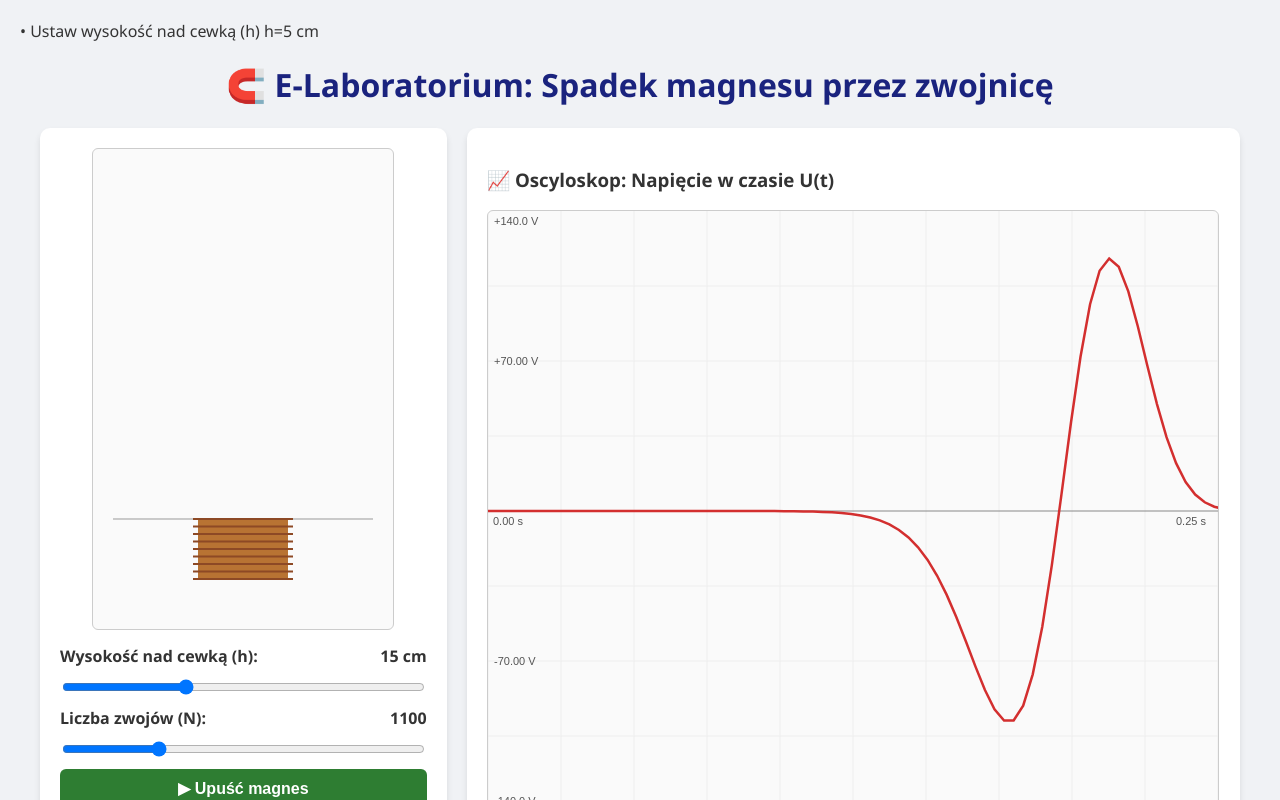
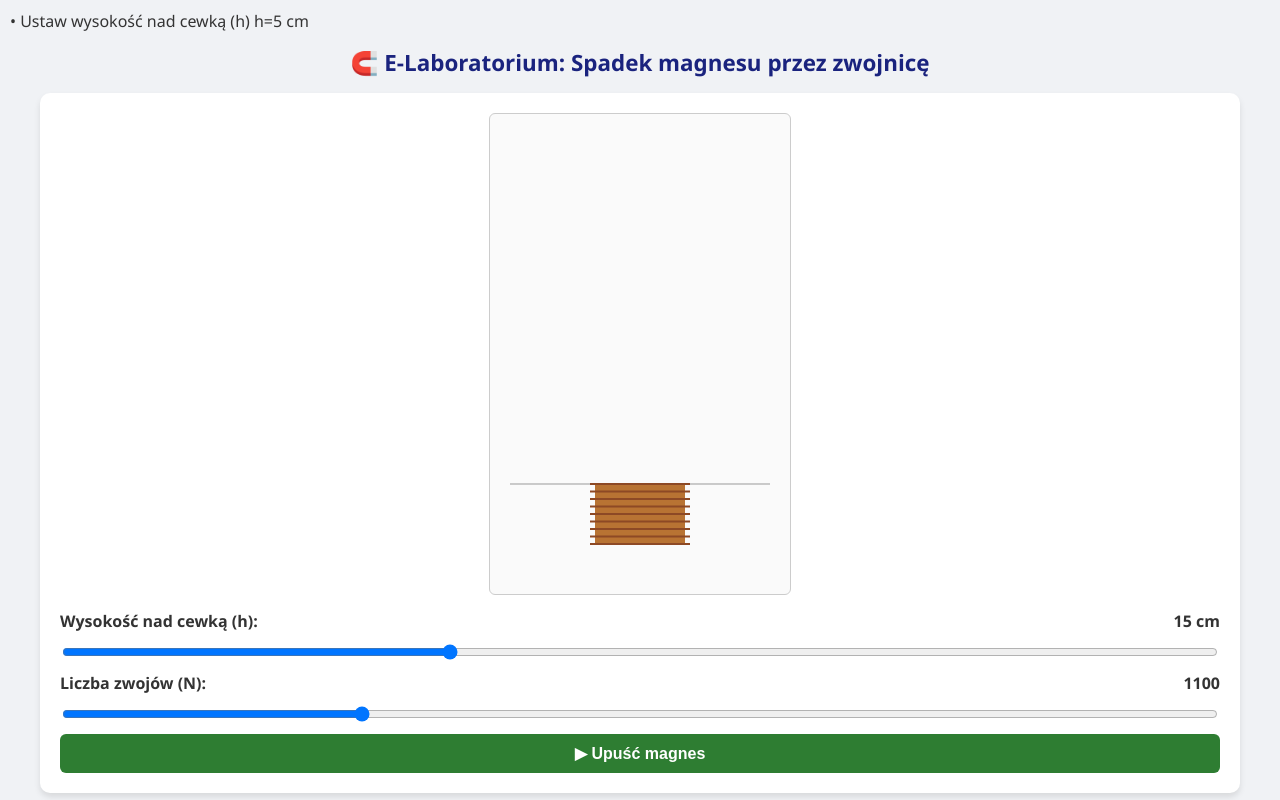
Before and after one commit to librontwaclaw/indukcja, a plain HTML site: page index.html in a window 1280 px wide. Both pictures are taken after a click on the button "▶ Upuść magnes". Shown: the top 800 px of the page. Drawn offline with Linux system fonts and the light colour scheme.

Commit message:
Add files via upload

```diff
--- /dev/null
+++ b/appb.js
@@ -0,0 +1,362 @@
+const simCanvas = document.getElementById('simCanvas');
+const simCtx = simCanvas.getContext('2d');
+const scopeCanvas = document.getElementById('scopeCanvas');
+const scopeCtx = scopeCanvas.getContext('2d');
+
+const heightSlider = document.getElementById('heightSlider');
+const turnsSlider = document.getElementById('turnsSlider');
+const hVal = document.getElementById('hVal');
+const nVal = document.getElementById('nVal');
+const uMaxDisplay = document.getElementById('uMaxDisplay');
+
+const g = 9.81;
+const pxPerMeter = 1000;
+const coilY = 400;
+const coilHeight = 60;
+const magnetHeight = 36;
+const slowMotion = 0.2;
+
+let h_cm = 15;
+let turns = 400;
+let magnetY = coilY - coilHeight/2 - h_cm * 10 - magnetHeight/2;
+let velocity = 0;
+let isFalling = false;
+let maxVoltage = 0;
+let scopeMaxRange = 5;
+let voltageHistory = [];
+let elapsedSimTime = 0;
+let totalCycleTime = 1;
+let measurementCount = 0;
+
+let mousePos = { x: 0, y: 0, active: false };
+// Zapobiega przewijaniu ekranu podczas przesuwania palcem po wykresie
+scopeCanvas.style.touchAction = "none";
+
+function updatePointerPos(clientX, clientY) {
+    const rect = scopeCanvas.getBoundingClientRect();
+    // Skalowanie współrzędnych (ważne, gdy canvas jest zwężony na telefonie)
+    const scaleX = scopeCanvas.width / rect.width;
+    const scaleY = scopeCanvas.height / rect.height;
+
+    mousePos.x = (clientX - rect.left) * scaleX;
+    mousePos.y = (clientY - rect.top) * scaleY;
+    mousePos.active = true;
+}
+
+// Obsługa myszki (komputer)
+scopeCanvas.addEventListener('mousemove', (e) => {
+    updatePointerPos(e.clientX, e.clientY);
+});
+scopeCanvas.addEventListener('mouseleave', () => {
+    mousePos.active = false;
+});
+
+// Obsługa dotyku (telefon / tablet)
+scopeCanvas.addEventListener('touchstart', (e) => {
+    if (e.touches.length > 0) {
+        updatePointerPos(e.touches[0].clientX, e.touches[0].clientY);
+    }
+}, { passive: false });
+
+scopeCanvas.addEventListener('touchmove', (e) => {
+    e.preventDefault(); // blokuje przesuwanie całej strony podczas celowania
+    if (e.touches.length > 0) {
+        updatePointerPos(e.touches[0].clientX, e.touches[0].clientY);
+    }
+}, { passive: false });
+
+scopeCanvas.addEventListener('touchend', () => {
+    mousePos.active = false;
+});
+
+heightSlider.oninput = function() {
+    h_cm = parseInt(this.value);
+    hVal.innerText = h_cm + " cm";
+    if (!isFalling) resetMagnet();
+};
+
+turnsSlider.oninput = function() {
+    turns = parseInt(this.value);
+    nVal.innerText = turns;
+    if (!isFalling) updateAutoScaleY();
+};
+
+function calculateVoltage(y_px, v_ms) {
+    const dy_meters = (y_px - coilY) / pxPerMeter;
+    const sigma = 0.035;
+    const B_factor = 0.008;
+    const dPhi_dy = - (dy_meters / (sigma * sigma)) * Math.exp(-(dy_meters * dy_meters) / (2 * sigma * sigma));
+    const voltage_V = -turns * B_factor * dPhi_dy * v_ms;
+    return voltage_V;
+}
+
+function updateAutoScaleY() {
+    const startY = (coilY - coilHeight/2) - (h_cm * 10) - magnetHeight/2;
+    const exitPeakY = coilY + 35;
+    const distMeters = (exitPeakY - startY) / pxPerMeter;
+    const vEst = Math.sqrt(2 * g * distMeters);
+    const estPeakU = Math.abs(calculateVoltage(exitPeakY, vEst));
+
+    const rawMax = estPeakU * 1.15;
+    const step = rawMax > 10 ? 5 : (rawMax > 4 ? 2 : (rawMax > 1 ? 1 : 0.5));
+    scopeMaxRange = Math.max(0.5, Math.ceil(rawMax / step) * step);
+}
+
+function resetMagnet() {
+    isFalling = false;
+    velocity = 0;
+    elapsedSimTime = 0;
+    magnetY = (coilY - coilHeight/2) - (h_cm * 10) - magnetHeight/2;
+
+    const endY = simCanvas.height + 40;
+    const totalDistanceMeters = (endY - magnetY) / pxPerMeter;
+    totalCycleTime = Math.sqrt((2 * totalDistanceMeters) / g);
+
+    updateAutoScaleY();
+    drawSim();
+}
+
+function dropMagnet() {
+    resetMagnet();
+    isFalling = true;
+    maxVoltage = 0;
+    voltageHistory = [{ t: 0, u: 0 }];
+    //uMaxDisplay.innerText = "0.000";
+}
+
+function updatePhysics(dt) {
+    if (!isFalling) return;
+
+    const simDt = dt * slowMotion;
+    elapsedSimTime += simDt;
+    velocity += g * simDt;
+    magnetY += velocity * pxPerMeter * simDt;
+
+    const currentU = calculateVoltage(magnetY, velocity);
+    voltageHistory.push({ t: elapsedSimTime, u: currentU });
+
+    if (Math.abs(currentU) > maxVoltage) {
+        maxVoltage = Math.abs(currentU);
+        //uMaxDisplay.innerText = maxVoltage.toFixed(3);
+    }
+
+    if (elapsedSimTime >= totalCycleTime) {
+        isFalling = false;
+    }
+}
+
+function drawSim() {
+    simCtx.clearRect(0, 0, simCanvas.width, simCanvas.height);
+    const topCoilY = coilY - coilHeight/2;
+
+    simCtx.strokeStyle = "#999";
+    simCtx.beginPath();
+    simCtx.moveTo(20, topCoilY);
+    simCtx.lineTo(280, topCoilY);
+    simCtx.stroke();
+
+    simCtx.fillStyle = "#b87333";
+    simCtx.fillRect(105, topCoilY, 90, coilHeight);
+
+    const mTop = magnetY - magnetHeight/2;
+    simCtx.fillStyle = "#d32f2f";
+    simCtx.fillRect(130, mTop, 40, magnetHeight/2);
+    simCtx.fillStyle = "#1976d2";
+    simCtx.fillRect(130, mTop + magnetHeight/2, 40, magnetHeight/2);
+
+    simCtx.fillStyle = "white";
+    simCtx.font = "bold 12px Arial";
+    simCtx.fillText("N", 145, mTop + 13);
+    simCtx.fillText("S", 145, mTop + 31);
+
+    simCtx.strokeStyle = "#8d4925";
+    simCtx.lineWidth = 2;
+    const visualTurns = Math.min(20, turns / 50);
+    for (let i = 0; i <= visualTurns; i++) {
+        let y = topCoilY + (i * (coilHeight / visualTurns));
+        simCtx.beginPath();
+        simCtx.moveTo(100, y);
+        simCtx.lineTo(200, y);
+        simCtx.stroke();
+    }
+    simCtx.lineWidth = 1;
+}
+
+function drawWave(ctx, midY, width) {
+    if (voltageHistory.length < 2) return;
+    ctx.strokeStyle = "#d32f2f";
+    ctx.lineWidth = 2.5;
+    ctx.beginPath();
+
+    for (let i = 0; i < voltageHistory.length; i++) {
+        const progressX = voltageHistory[i].t / totalCycleTime;
+        const x = progressX * width;
+        const normalizedY = voltageHistory[i].u / scopeMaxRange;
+        const y = midY - (normalizedY * midY);
+
+        if (i === 0) ctx.moveTo(x, y);
+        else ctx.lineTo(x, y);
+    }
+    ctx.stroke();
+    ctx.lineWidth = 1;
+}
+
+function drawScope() {
+    const w = scopeCanvas.width;
+    const h = scopeCanvas.height;
+    const midY = h / 2;
+
+    scopeCtx.clearRect(0, 0, w, h);
+
+    scopeCtx.strokeStyle = "#eee";
+    for (let x = 0; x <= w; x += w / 10) {
+        scopeCtx.beginPath();
+        scopeCtx.moveTo(x, 0);
+        scopeCtx.lineTo(x, h);
+        scopeCtx.stroke();
+    }
+    for (let i = 1; i <= 3; i++) {
+        let offset = (midY / 4) * i;
+        scopeCtx.beginPath();
+        scopeCtx.moveTo(0, midY - offset);
+        scopeCtx.lineTo(w, midY - offset);
+        scopeCtx.moveTo(0, midY + offset);
+        scopeCtx.lineTo(w, midY + offset);
+        scopeCtx.stroke();
+    }
+
+    scopeCtx.strokeStyle = "#888";
+    scopeCtx.beginPath();
+    scopeCtx.moveTo(0, midY);
+    scopeCtx.lineTo(w, midY);
+    scopeCtx.stroke();
+
+    scopeCtx.fillStyle = "#555";
+    scopeCtx.font = "11px Arial";
+    scopeCtx.fillText("0.00 s", 5, midY + 14);
+    scopeCtx.fillText(`${totalCycleTime.toFixed(2)} s`, w - 42, midY + 14);
+
+    scopeCtx.fillText(`+${scopeMaxRange.toFixed(1)} V`, 6, 14);
+    scopeCtx.fillText(`+${(scopeMaxRange / 2).toFixed(2)} V`, 6, midY / 2 + 4);
+    scopeCtx.fillText(`-${(scopeMaxRange / 2).toFixed(2)} V`, 6, midY + midY / 2 + 4);
+    scopeCtx.fillText(`-${scopeMaxRange.toFixed(1)} V`, 6, h - 6);
+
+    drawWave(scopeCtx, midY, w);
+
+    if (mousePos.active) {
+        drawMagnifier(w, h, midY);
+    }
+}
+
+function drawMagnifier(w, h, midY) {
+    const zoom = 5;
+    const radius = 85;
+    const mx = mousePos.x;
+    const my = mousePos.y;
+
+    const cursorVoltage_V = ((midY - my) / midY) * scopeMaxRange;
+    const cursorTime_s = (mx / w) * totalCycleTime;
+
+    scopeCtx.save();
+    scopeCtx.beginPath();
+    scopeCtx.arc(mx, my, radius, 0, Math.PI * 2);
+    scopeCtx.fillStyle = "#ffffff";
+    scopeCtx.fill();
+    scopeCtx.clip();
+
+    scopeCtx.translate(mx, my);
+    scopeCtx.scale(zoom, zoom);
+    scopeCtx.translate(-mx, -my);
+
+    scopeCtx.strokeStyle = "#e3f2fd";
+    scopeCtx.lineWidth = 1 / zoom;
+    const gridStepV = scopeMaxRange > 10 ? 0.5 : 0.2;
+    for (let v = -scopeMaxRange; v <= scopeMaxRange; v += gridStepV) {
+        const yPos = midY - (v / scopeMaxRange) * midY;
+        scopeCtx.beginPath();
+        scopeCtx.moveTo(0, yPos);
+        scopeCtx.lineTo(w, yPos);
+        scopeCtx.stroke();
+    }
+
+    scopeCtx.strokeStyle = "#888";
+    scopeCtx.beginPath();
+    scopeCtx.moveTo(0, midY);
+    scopeCtx.lineTo(w, midY);
+    scopeCtx.stroke();
+
+    drawWave(scopeCtx, midY, w);
+    scopeCtx.restore();
+
+    scopeCtx.strokeStyle = "#1565c0";
+    scopeCtx.lineWidth = 1;
+    scopeCtx.beginPath();
+    scopeCtx.moveTo(mx - 12, my);
+    scopeCtx.lineTo(mx + 12, my);
+    scopeCtx.moveTo(mx, my - 12);
+    scopeCtx.lineTo(mx, my + 12);
+    scopeCtx.stroke();
+
+    scopeCtx.strokeStyle = "#1a237e";
+    scopeCtx.lineWidth = 3;
+    scopeCtx.beginPath();
+    scopeCtx.arc(mx, my, radius, 0, Math.PI * 2);
+    scopeCtx.stroke();
+    scopeCtx.lineWidth = 1;
+
+    const sign = cursorVoltage_V >= 0 ? "+" : "";
+    const labelText = `U = ${sign}${cursorVoltage_V.toFixed(3)} V | t = ${cursorTime_s.toFixed(3)} s`;
+    scopeCtx.font = "bold 12px Segoe UI, sans-serif";
+    const textWidth = scopeCtx.measureText(labelText).width;
+
+    let boxX = mx - textWidth / 2 - 8;
+    if (boxX < 5) boxX = 5;
+    if (boxX + textWidth + 16 > w) boxX = w - textWidth - 21;
+
+    let boxY = my - radius - 28;
+    if (boxY < 5) boxY = my + radius + 8;
+
+    scopeCtx.fillStyle = "rgba(26, 35, 126, 0.92)";
+    scopeCtx.fillRect(boxX, boxY, textWidth + 16, 22);
+    scopeCtx.fillStyle = "#ffffff";
+    scopeCtx.fillText(labelText, boxX + 8, boxY + 15);
+}
+
+function recordMeasurement() {
+    if (maxVoltage === 0) {
+        alert("Najpierw upuść magnes, aby zmierzyć napięcie!");
+        return;
+    }
+    measurementCount++;
+    const h_m = (h_cm / 100).toFixed(2);
+    const v_ms = Math.sqrt(2 * g * (h_cm / 100)).toFixed(2);
+
+    const tbody = document.getElementById('resultsBody');
+    const row = tbody.insertRow();
+    row.innerHTML = `
+        <td>${measurementCount}</td>
+        <td>${h_m}</td>
+        <td>${v_ms}</td>
+        <td>${turns}</td>
+        <td><b>${maxVoltage.toFixed(3)}</b></td>
+    `;
+}
+
+function clearTable() {
+    document.getElementById('resultsBody').innerHTML = "";
+    measurementCount = 0;
+}
+
+let lastTime = performance.now();
+function loop(now) {
+    const dt = (now - lastTime) / 1000;
+    lastTime = now;
+
+    updatePhysics(Math.min(dt, 0.03));
+    drawSim();
+    drawScope();
+    requestAnimationFrame(loop);
+}
+
+resetMagnet();
+requestAnimationFrame(loop);
--- a/index.html
+++ b/index.html
@@ -2,6 +2,7 @@
 <html lang="pl">
 <head>
     <meta charset="UTF-8">
+	<meta name="viewport" content="width=device-width, initial-scale=1.0">
     <title>E-Laboratorium: Indukcja Elektromagnetyczna</title>
     <style>
         body { font-family: 'Segoe UI', Tahoma, sans-serif; background: #f0f2f5; color: #333; margin: 0; padding: 20px; }
@@ -21,6 +22,12 @@
         table { width: 100%; border-collapse: collapse; margin-top: 10px; }
         th, td { border: 1px solid #ddd; padding: 8px; text-align: center; }
         th { background: #1a237e; color: white; }
+		* { box-sizing: border-box; }
+body { padding: 10px; }
+h1 { font-size: 1.4rem; }
+.sim-box, .data-box { flex: 1 1 100%; min-width: 0; }
+canvas { max-width: 100%; height: auto; }
+.table-wrapper { overflow-x: auto; }
     </style>
 </head>
 <body>
@@ -54,6 +61,6 @@
 </div>
 <br>
 <center>&copy Wacław Libront * Bobowa 2026</center>
-<script src="app.js"></script>
+<script src="appb.js"></script>
 </body>
 </html>
```
